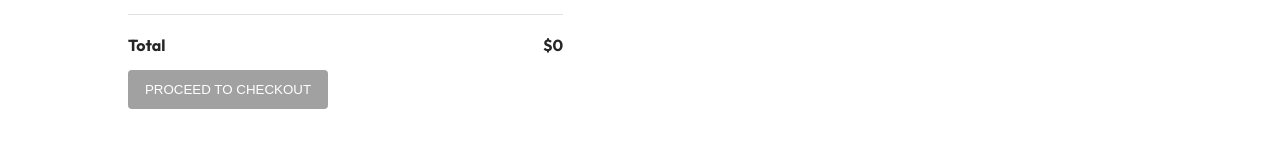
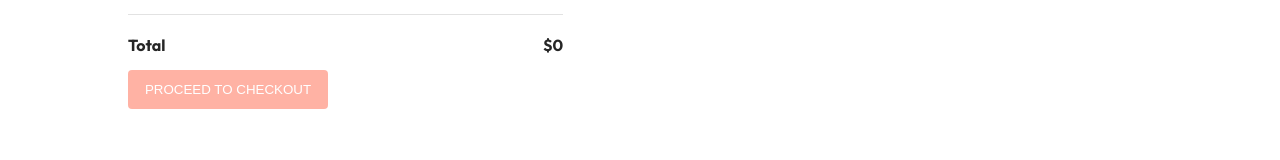
Before and after one commit to saqibbedar/food-del, a React (Vite) app in the folder frontend/: page /cart in a window 1280 px wide. Shown: the part 427-587 px from the top of the page. Built offline with nearby package versions, Linux system fonts and the light colour scheme; no server answers.

Commit message:
refactor: update title logic for disabled button in PlaceOrder component

```diff
--- a/frontend/src/pages/Cart/Cart.jsx
+++ b/frontend/src/pages/Cart/Cart.jsx
@@ -73,7 +73,11 @@ const Cart = () => {
           </div>
           <button
             disabled={isButtonDisable}
-            style={{ background: isButtonDisable ? "#a1a1a1" : "tomato", cursor: isButtonDisable? "no-drop" : "pointer" }}
+            style={{
+              background: isButtonDisable ? "#ff63477d" : "tomato",
+              cursor: isButtonDisable ? "no-drop" : "pointer",
+            }}
+            title={isButtonDisable? (!token ? "Please login to proceed" : "Add items to the cart to proceed"): ""}
             onClick={() => navigate("/order")}
           >
             PROCEED TO CHECKOUT
```
